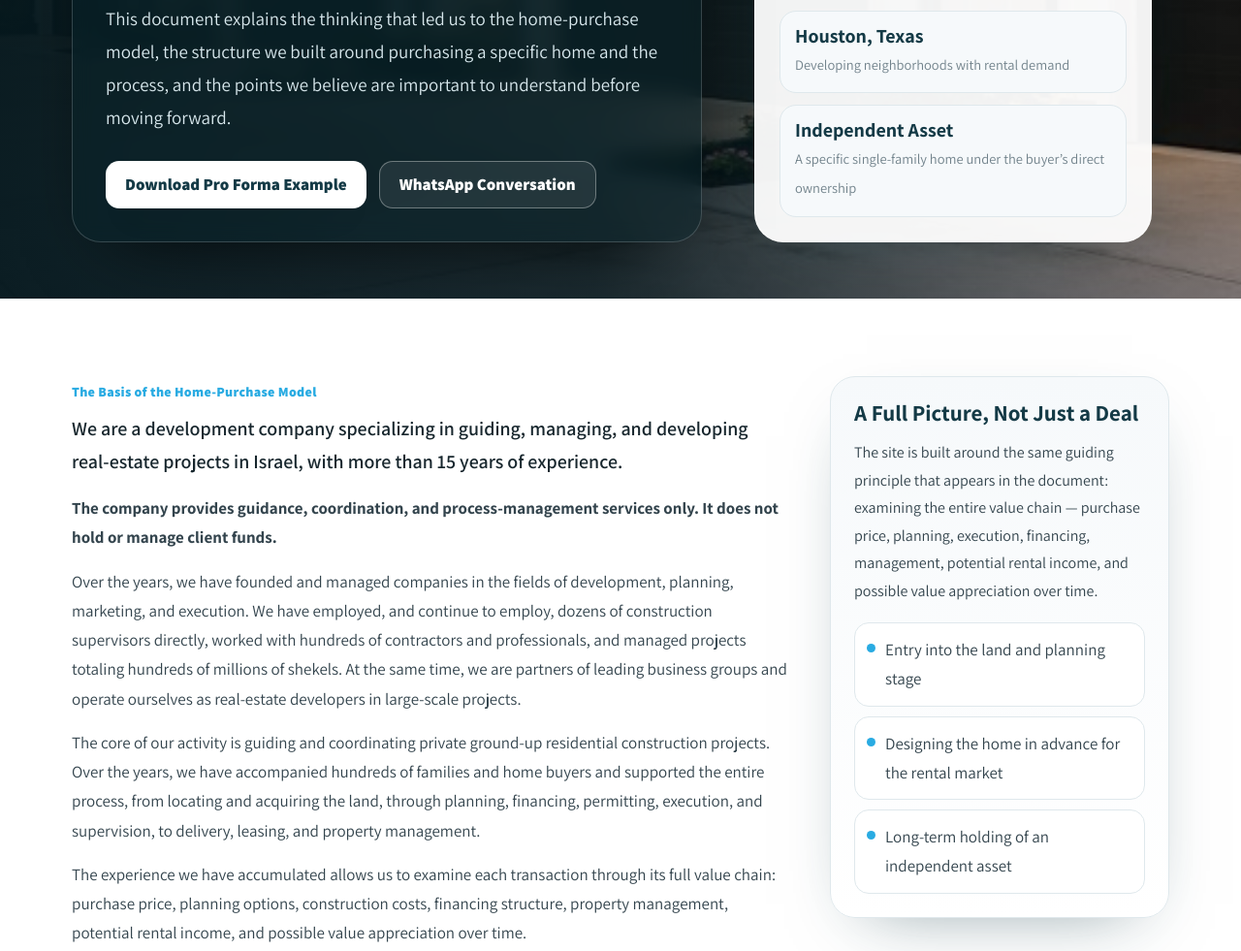
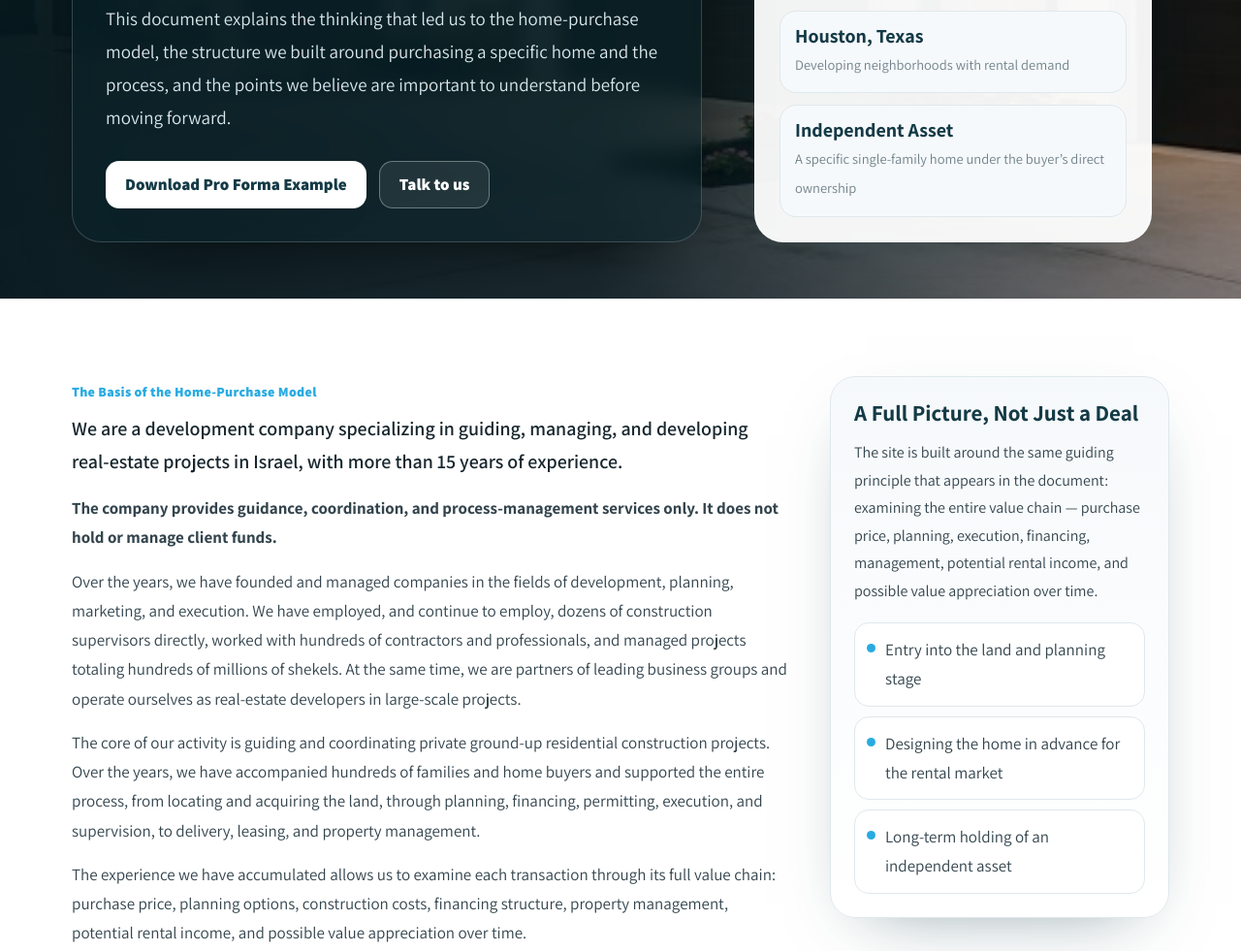
Before and after one commit to yw-abi/texas-investors, a plain HTML site: page en/index.html in a window 1280 px wide. Shown: the part 835-1816 px from the top of the page at 97% size. Drawn offline with Linux system fonts and the light colour scheme.

Commit message:
Update index.html

```diff
--- a/en/index.html
+++ b/en/index.html
@@ -196,7 +196,7 @@
 <a href="#houston">Houston</a>
 <a href="#process">The Process</a>
 <a href="#proforma">Pro Forma</a>
-<a class="nav-cta" href="https://wa.me/972537650555?text=Hello%2C%20I%20came%20from%20the%20Aspect%20website%20and%20would%20like%20to%20learn%20more%20about%20purchasing%20new%20homes%20in%20Houston." rel="noopener" target="_blank">Talk to Us</a>
+<a class="nav-cta" href="https://wa.me/19498649674?text=Hello%2C%20I%20came%20from%20the%20Aspect%20website%20and%20would%20like%20to%20learn%20more%20about%20purchasing%20new%20homes%20in%20Houston." rel="noopener" target="_blank">Talk to Us</a>
 <a aria-label="Switch to Hebrew" class="lang-switch" href="../he/index.html" hreflang="he" lang="he" dir="rtl">עברית</a></nav>
 </div>
 </header>
@@ -209,7 +209,7 @@
 <p class="summary">This document explains the thinking that led us to the home-purchase model, the structure we built around purchasing a specific home and the process, and the points we believe are important to understand before moving forward.</p>
 <div class="hero-actions">
 <a class="btn primary" href="#proforma">Download Pro Forma Example</a>
-<a class="btn secondary" href="https://wa.me/972537650555?text=Hello%2C%20I%20came%20from%20the%20Aspect%20website%20and%20would%20like%20to%20learn%20more%20about%20purchasing%20new%20homes%20in%20Houston." rel="noopener" target="_blank">WhatsApp Conversation</a>
+<a class="btn secondary" href="https://wa.me/19498649674?text=Hello%2C%20I%20came%20from%20the%20Aspect%20website%20and%20would%20like%20to%20learn%20more%20about%20purchasing%20new%20homes%20in%20Houston." rel="noopener" target="_blank">Talk to us</a>
 </div>
 </div>
 <aside aria-label="Home Purchase Highlights" class="hero-panel">
@@ -412,9 +412,9 @@
 <h2>Want to Understand Whether This Home-Purchase Process Fits You?</h2>
 <p>The first conversation is intended to understand the proposed home purchase, time horizon, relevant risks, and whether it makes sense to review a specific home and transaction.</p>
 <a aria-label="Open the Houston property map" class="btn primary" href="https://yw-abi.github.io/houston-map-en/" rel="noopener" style="display:flex;max-width:360px;margin:0 auto 12px;" target="_blank">Houston Property Map</a>
-<a aria-label="Start a WhatsApp conversation" class="btn wa-btn" href="https://wa.me/972537650555?text=Hello%2C%20I%20came%20from%20the%20Aspect%20website%20and%20would%20like%20to%20learn%20more%20about%20purchasing%20new%20homes%20in%20Houston." rel="noopener" target="_blank">
+<a aria-label="Talk to us" class="btn wa-btn" href="https://wa.me/19498649674?text=Hello%2C%20I%20came%20from%20the%20Aspect%20website%20and%20would%20like%20to%20learn%20more%20about%20purchasing%20new%20homes%20in%20Houston." rel="noopener" target="_blank">
 <svg aria-hidden="true" fill="#fff" height="21" viewbox="0 0 24 24" width="21" xmlns="http://www.w3.org/2000/svg"><path d="M12.04 2c-5.46 0-9.91 4.45-9.91 9.91 0 1.75.46 3.45 1.32 4.95L2.05 22l5.25-1.38c1.45.79 3.08 1.21 4.74 1.21h.01c5.46 0 9.91-4.45 9.91-9.91 0-2.65-1.03-5.14-2.9-7.01A9.82 9.82 0 0 0 12.04 2zm5.8 14.13c-.24.68-1.42 1.31-1.95 1.36-.5.05-.96.24-3.23-.67-2.73-1.08-4.46-3.86-4.6-4.04-.13-.18-1.1-1.46-1.1-2.79 0-1.33.7-1.98.95-2.25.24-.27.53-.34.71-.34.18 0 .35 0 .51.01.16.01.39-.06.6.46.24.58.81 2 .88 2.14.07.14.12.31.02.49-.09.18-.14.29-.27.45-.14.16-.29.36-.41.48-.14.14-.28.29-.12.56.16.27.71 1.17 1.53 1.9 1.05.94 1.94 1.23 2.21 1.37.27.14.43.12.59-.07.16-.18.68-.79.86-1.06.18-.27.36-.22.6-.13.24.09 1.55.73 1.82.86.27.14.45.2.51.31.07.12.07.66-.17 1.32z"></path></svg>
-        Start a WhatsApp Conversation
+        Talk to us
       </a>
 </div>
 </section>
@@ -426,7 +426,7 @@
 <b>Aspect Boutique Investments</b><br/>
     This document is intended for relevant recipients only and is not intended for public distribution or commercial use without prior written approval.
   </footer>
-<a aria-label="WhatsApp" class="floating-wa" href="https://wa.me/972537650555?text=Hello%2C%20I%20came%20from%20the%20Aspect%20website%20and%20would%20like%20to%20learn%20more%20about%20purchasing%20new%20homes%20in%20Houston." rel="noopener" target="_blank">
+<a aria-label="WhatsApp" class="floating-wa" href="https://wa.me/19498649674?text=Hello%2C%20I%20came%20from%20the%20Aspect%20website%20and%20would%20like%20to%20learn%20more%20about%20purchasing%20new%20homes%20in%20Houston." rel="noopener" target="_blank">
 <svg aria-hidden="true" fill="#fff" viewbox="0 0 24 24" xmlns="http://www.w3.org/2000/svg"><path d="M12.04 2c-5.46 0-9.91 4.45-9.91 9.91 0 1.75.46 3.45 1.32 4.95L2.05 22l5.25-1.38c1.45.79 3.08 1.21 4.74 1.21h.01c5.46 0 9.91-4.45 9.91-9.91 0-2.65-1.03-5.14-2.9-7.01A9.82 9.82 0 0 0 12.04 2zm5.8 14.13c-.24.68-1.42 1.31-1.95 1.36-.5.05-.96.24-3.23-.67-2.73-1.08-4.46-3.86-4.6-4.04-.13-.18-1.1-1.46-1.1-2.79 0-1.33.7-1.98.95-2.25.24-.27.53-.34.71-.34.18 0 .35 0 .51.01.16.01.39-.06.6.46.24.58.81 2 .88 2.14.07.14.12.31.02.49-.09.18-.14.29-.27.45-.14.16-.29.36-.41.48-.14.14-.28.29-.12.56.16.27.71 1.17 1.53 1.9 1.05.94 1.94 1.23 2.21 1.37.27.14.43.12.59-.07.16-.18.68-.79.86-1.06.18-.27.36-.22.6-.13.24.09 1.55.73 1.82.86.27.14.45.2.51.31.07.12.07.66-.17 1.32z"></path></svg>
 </a>
 <script>
```
